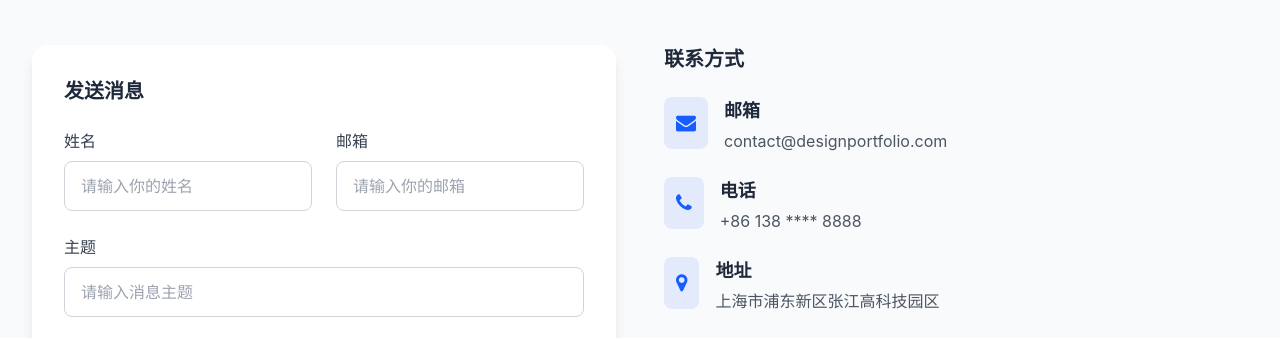
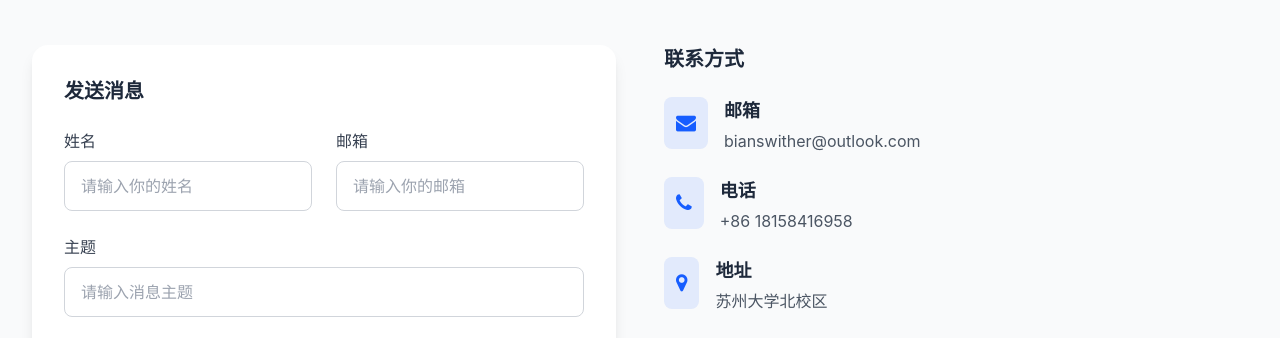
Before and after one commit to bianswither-sketch/bianswither-sketch.github.io, a plain HTML site: page index.html in a window 1280 px wide. Shown: the part 4680-5018 px from the top of the page. Drawn offline with nearby package versions, Linux system fonts and the light colour scheme.

Commit message:
Update index.html

```diff
--- a/index.html
+++ b/index.html
@@ -627,7 +627,7 @@
                 </div>
                 <div>
                   <h4 class="font-bold text-lg mb-1">邮箱</h4>
-                  <p class="text-gray-600">contact@designportfolio.com</p>
+                  <p class="text-gray-600">bianswither@outlook.com</p>
                 </div>
               </div>
 
@@ -637,7 +637,7 @@
                 </div>
                 <div>
                   <h4 class="font-bold text-lg mb-1">电话</h4>
-                  <p class="text-gray-600">+86 138 **** 8888</p>
+                  <p class="text-gray-600">+86 18158416958</p>
                 </div>
               </div>
 
@@ -647,7 +647,7 @@
                 </div>
                 <div>
                   <h4 class="font-bold text-lg mb-1">地址</h4>
-                  <p class="text-gray-600">上海市浦东新区张江高科技园区</p>
+                  <p class="text-gray-600">苏州大学北校区</p>
                 </div>
               </div>
             </div>
```
